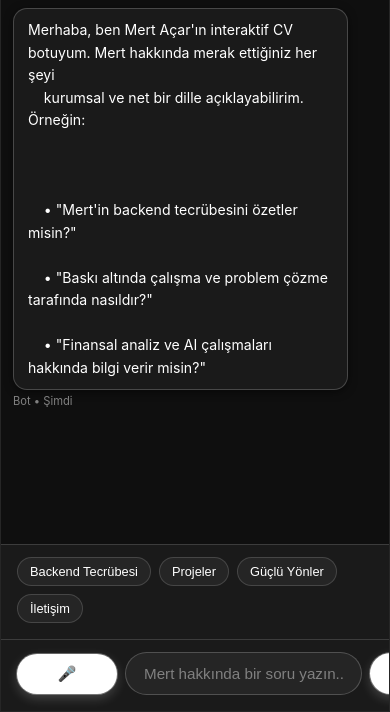
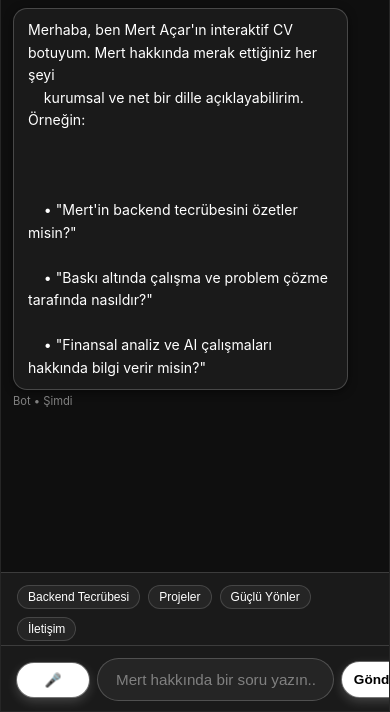
Before and after one commit to mertacar-git/mert-cv-bot, a plain HTML site: page index.html in a window 390 px wide. Shown: the part 132-844 px from the top of the page. Drawn offline with Linux system fonts and the light colour scheme.

Commit message:
Tune mobile layout: only messages scroll, buttons shrink responsively

```diff
--- a/assets/styles.css
+++ b/assets/styles.css
@@ -958,9 +958,9 @@ body {
 @media (max-width: 800px) {
   html,
   body {
-    height: auto;
+    height: 100vh;
     min-height: 100vh;
-    overflow: auto;
+    overflow: hidden;            /* Sayfa genelinde scroll yok, sadece içerik alanı */
     display: block;              /* Flex merkezlemeyi kaldır */
   }
 
@@ -969,9 +969,9 @@ body {
     grid-template-rows: auto 1fr;
     max-width: 100%;
     margin: 0;
-    height: auto;
+    height: 100vh;               /* Tüm ekranı kaplasın */
     min-height: 100vh;
-    max-height: none;            /* 100vh sınırını kaldır, sayfa uzayabilsin */
+    max-height: 100vh;
     border-radius: 0;
   }
 
@@ -982,7 +982,8 @@ body {
 
   .chat {
     grid-row: 2;
-    padding-bottom: env(safe-area-inset-bottom, 16px);
+    height: 100%;
+    overflow: hidden;            /* Sadece mesaj listesi scroll olsun */
   }
 
   /* Üst kontrol menüsünü sabitten çıkar, içerik akışına al */
@@ -1010,7 +1011,10 @@ body {
 
   /* Mesaj balonlarını mobilde biraz daralt ve metni okunur yap */
   .messages {
-    padding: 10px 12px 80px; /* altta input için ekstra boşluk */
+    padding: 10px 12px 8px;
+    flex: 1;
+    overflow-y: auto;            /* Sadece burası kaydırılabilir */
+    -webkit-overflow-scrolling: touch;
   }
 
   .message {
@@ -1025,10 +1029,30 @@ body {
 
   /* Alt URL barının üstünde kalmaları için safe-area padding */
   .chat-input {
-    padding-bottom: calc(16px + env(safe-area-inset-bottom, 0));
+    padding-bottom: calc(10px + env(safe-area-inset-bottom, 0));
   }
 
   .quick-questions {
-    padding-bottom: 16px;
+    padding-bottom: 4px;
+  }
+
+  /* Mobilde butonları küçült, taşmayı engelle */
+  .quick-btn {
+    padding: 4px 10px;
+    font-size: 0.75rem;
+  }
+
+  .chat-input button {
+    min-width: 72px;
+    padding: 10px 14px;
+    font-size: 0.85rem;
+  }
+
+  .voice-btn,
+  .export-btn,
+  .tts-btn {
+    width: 34px;
+    height: 34px;
+    font-size: 1rem;
   }
 }
```
